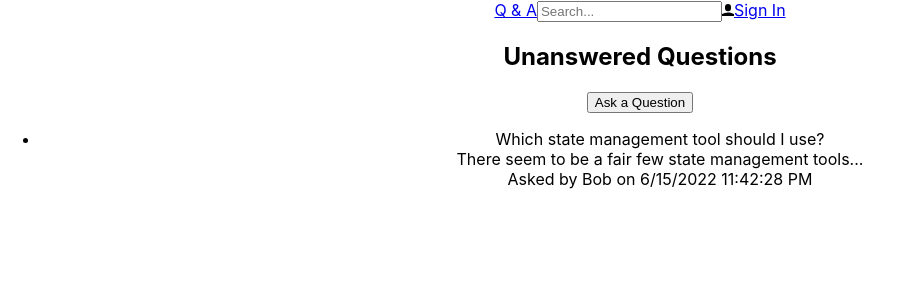
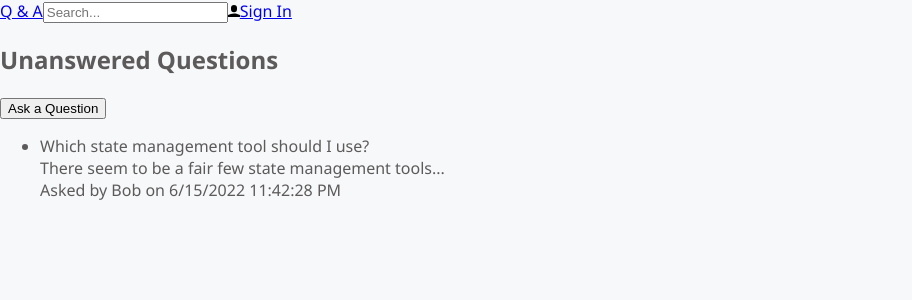
Before and after one commit to msenor/QandA, a React (Create React App) app in the folder frontend/: page / in a window 1280 px wide. Shown: the top 300 px of the page, without its empty margins (0-912 px from the left). Built offline with nearby package versions, Linux system fonts and the light colour scheme.

Commit message:
Add css styling to doc body and App component

```diff
--- a/frontend/src/App.css
+++ b/frontend/src/App.css
@@ -1,38 +1,5 @@
-.App {
-  text-align: center;
+.container {
+  font-family: 'Segoe UI', 'Helverica Neue', sans-serif;
+  font-size: 16px;
+  color: #5c5a5a;
 }
-
-.App-logo {
-  height: 40vmin;
-  pointer-events: none;
-}
-
-@media (prefers-reduced-motion: no-preference) {
-  .App-logo {
-    animation: App-logo-spin infinite 20s linear;
-  }
-}
-
-.App-header {
-  background-color: #282c34;
-  min-height: 100vh;
-  display: flex;
-  flex-direction: column;
-  align-items: center;
-  justify-content: center;
-  font-size: calc(10px + 2vmin);
-  color: white;
-}
-
-.App-link {
-  color: #61dafb;
-}
-
-@keyframes App-logo-spin {
-  from {
-    transform: rotate(0deg);
-  }
-  to {
-    transform: rotate(360deg);
-  }
-}
--- a/frontend/src/App.tsx
+++ b/frontend/src/App.tsx
@@ -5,7 +5,7 @@ import { HomePage } from './HomePage';
 
 function App() {
   return (
-    <div className="App">
+    <div className="container">
       <Header />
       <HomePage />
     </div>
--- a/frontend/src/index.css
+++ b/frontend/src/index.css
@@ -1,13 +1,4 @@
 body {
   margin: 0;
-  font-family: -apple-system, BlinkMacSystemFont, 'Segoe UI', 'Roboto', 'Oxygen',
-    'Ubuntu', 'Cantarell', 'Fira Sans', 'Droid Sans', 'Helvetica Neue',
-    sans-serif;
-  -webkit-font-smoothing: antialiased;
-  -moz-osx-font-smoothing: grayscale;
+  background-color: #f7f8fa;
 }
-
-code {
-  font-family: source-code-pro, Menlo, Monaco, Consolas, 'Courier New',
-    monospace;
-}
```
